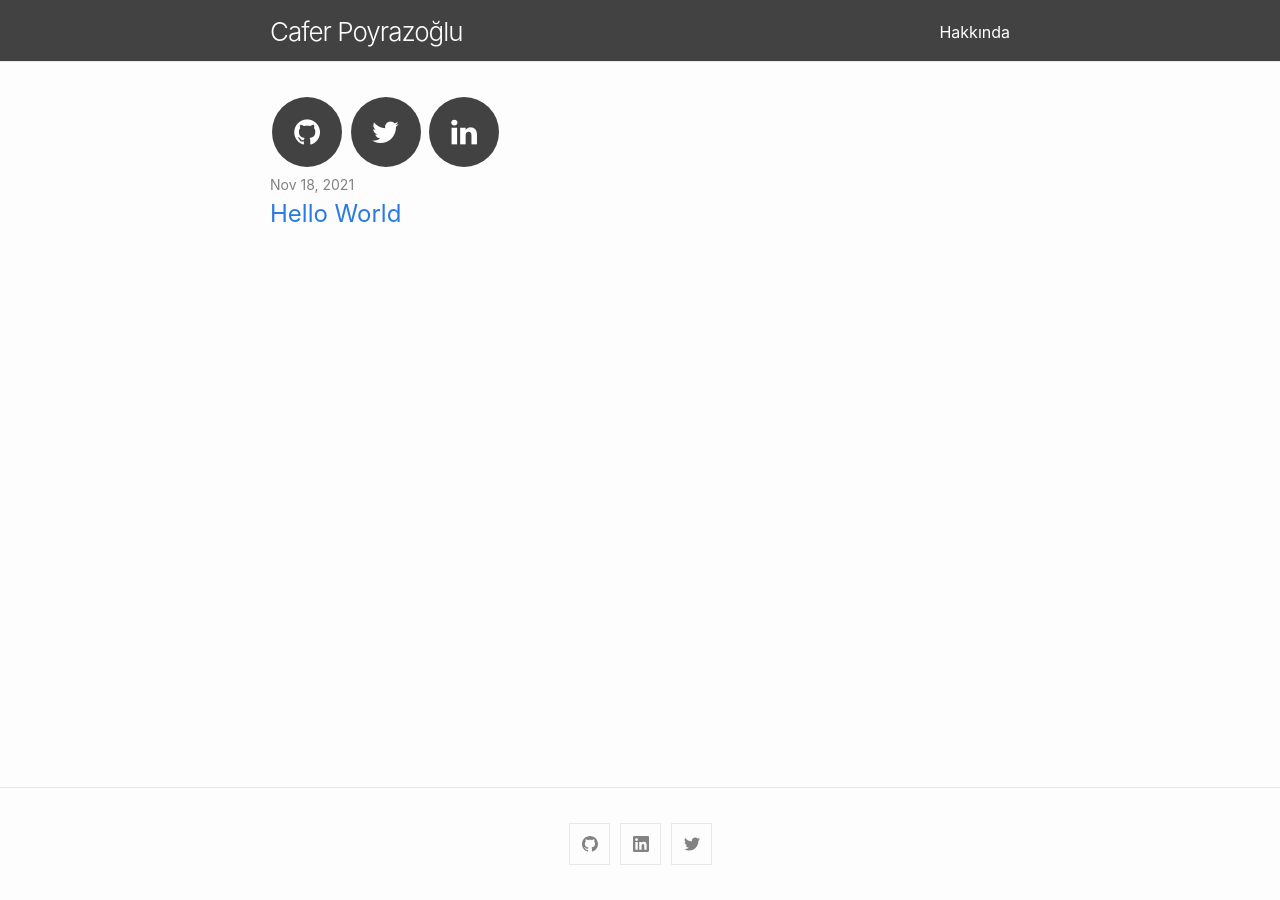
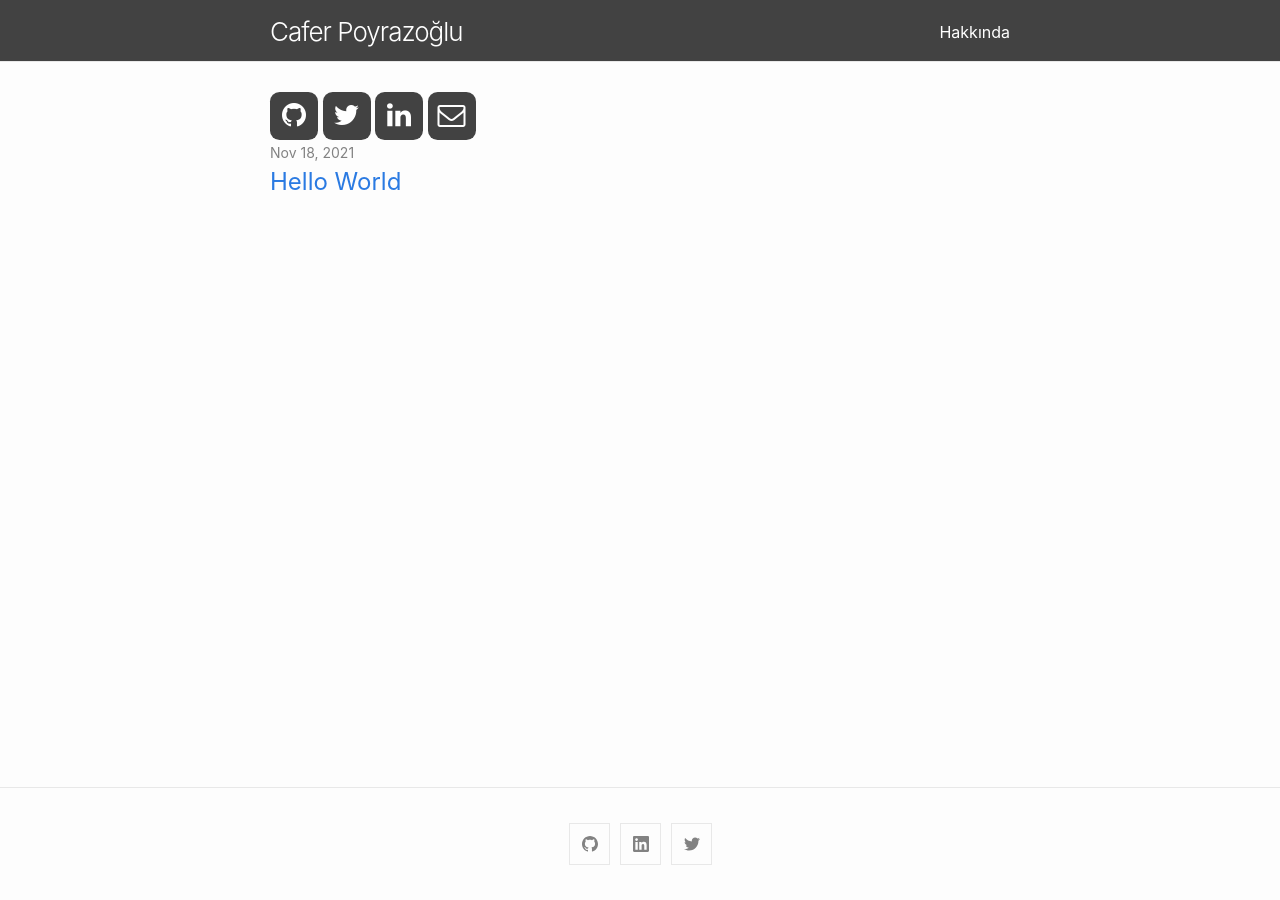
Before and after one commit to CaferPoyrazoglu/caferpoyrazoglu.github.io, a Jekyll site: the page built from index.html, in a window 1280 px wide. Built offline with Jekyll 4.4.1, drawn with Linux system fonts in a browser that asks for light colours.

Commit message:
deneyelim

```diff
--- a/index.html
+++ b/index.html
@@ -9,13 +9,15 @@ layout: home
   <link rel="stylesheet" href="https://cdnjs.cloudflare.com/ajax/libs/font-awesome/4.7.0/css/font-awesome.min.css">
   <style>
     .fa {
-      padding: 20px;
-      font-size: 30px;
+      padding: 9px;
+      font-size: 28px;
       width: 30px;
+      height: 30px;
+      border-radius: 20%;
       text-align: center;
       text-decoration: none;
-      margin: 5px 2px;
-      border-radius: 50%;
+
+
     }
 
     .fa:hover {
@@ -39,6 +41,11 @@ layout: home
       color: white;
     }
 
+    .fa-envelope-o {
+      background: #424242;
+      color: white;
+    }
+
   </style>
 </head>
 
@@ -47,6 +54,7 @@ layout: home
   <a href="https://github.com/CaferPoyrazoglu" class="fa fa-github"></a>
   <a href="https://twitter.com/CaferPoyrazoglu" class="fa fa-twitter"></a>
   <a href="https://www.linkedin.com/in/cafer-poyrazoglu/" class="fa fa-linkedin"></a>
+  <a href="mailto:cafererhan@gmail.com" class="fa fa-envelope-o"></a>
 
 
 </body>
```
